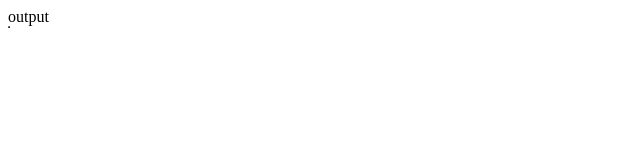
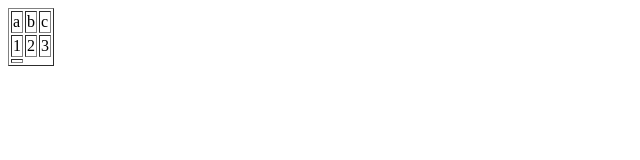
Before and after one commit to tim-pugh/Full-Stack-Web-Dev-CS465p, a plain HTML site: page javascript/6-table.html in a window 1280 px wide. Shown: the whole page, without its empty margins (0-640 px from the left). Drawn offline with Linux system fonts and the light colour scheme.

Commit message:
Almost copmlete, just stepping over a bounds check a little extra

```diff
--- a/javascript/6-table.html
+++ b/javascript/6-table.html
@@ -27,11 +27,23 @@
 					output.push(commaArray);
 				});
 
+				for(i = 0; i < output.length; ++i){
+					var newTableRow = document.createElement('tr');
+					for (j = 0; j <  output[i].length  ; ++j) {
+						var newTableData = document.createElement('td');
+						newTableData.innerHTML = output[i][j];
+						newTableRow.appendChild(newTableData);
+					}
+					newTableBody.appendChild(newTableRow);
+				}
 
 
 
+				var deleteMe = document.getElementById('output');
+				while(deleteMe.firstChild)
+					deleteMe.removeChild(deleteMe.firstChild);
 
-
+				newTable.appendChild(newTableBody);
 				document.getElementById('output').appendChild(newTable);
 			};
 
```
